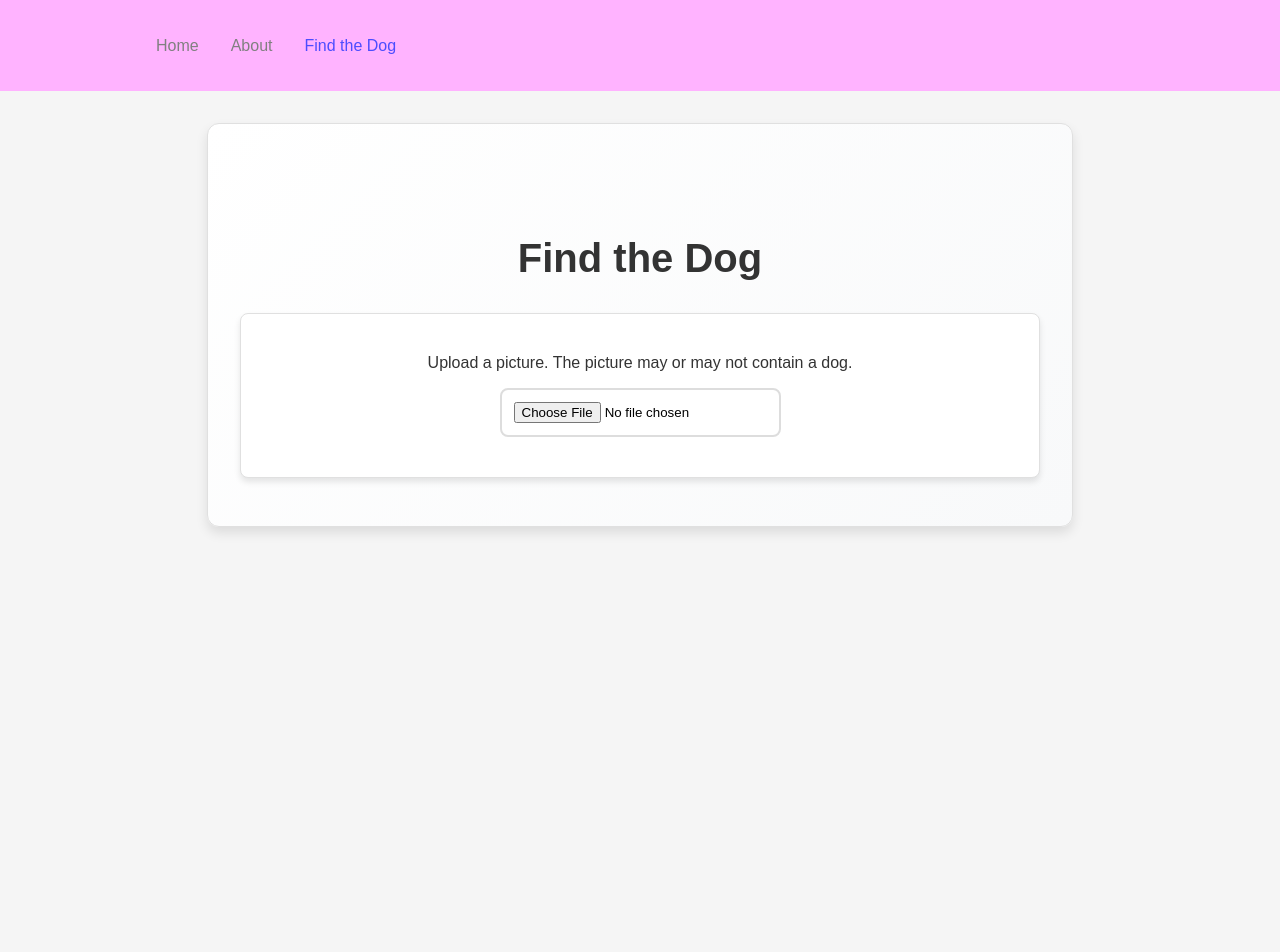
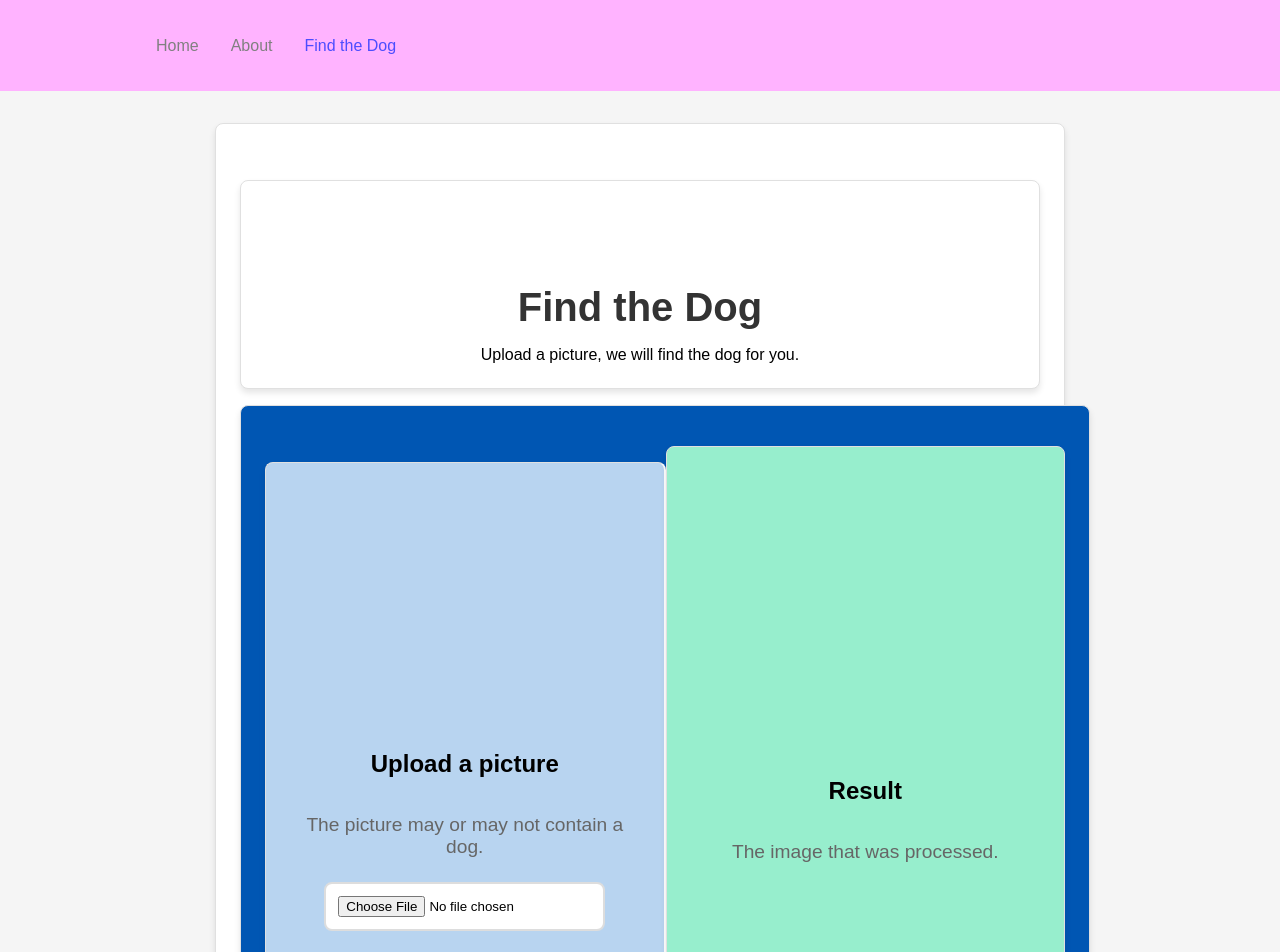
Before and after one commit to maver01/find-the-dog-frontend, a React (Create React App) app in the folder main-website/: page /findTheDog in a window 1280 px wide. Shown: the top 952 px of the page. Before the commit the page ends 800 px from the top, so only its background shows below. Built offline with nearby package versions, Linux system fonts and the light colour scheme.

Commit message:
working sections with Analyse button

```diff
--- a/main-website/src/App.css
+++ /dev/null
@@ -1,34 +0,0 @@
-/* Filename - App.css */
-
-.App {
-  text-align: center;
-  margin: 0;
-  padding: 0;
-  font-family: 'Segoe UI', Tahoma, Geneva, Verdana, sans-serif;
-}
-
-.App-header {
-  background-color: #282c34;
-  color: white;
-  min-height: 100vh;
-  display: flex;
-  flex-direction: column;
-  align-items: center;
-  justify-content: center;
-  padding: 2rem;
-  box-shadow: inset 0 0 10px rgba(0, 0, 0, 0.2);
-}
-
-.App-header h1 {
-  font-size: 3rem;
-  margin-bottom: 1rem;
-  font-weight: bold;
-}
-
-.App-header p {
-  font-size: 1.25rem;
-  line-height: 1.6;
-  margin: 0;
-}
-
-/* Add some responsive design for smaller screens */
--- a/main-website/src/App.js
+++ b/main-website/src/App.js
@@ -1,7 +1,6 @@
 // Filename - App.js
 
 import React from "react";
-import './App.css';
 import Navbar from "./components/Navbar";
 import {
 	BrowserRouter as Router,
--- a/main-website/src/pages/findTheDog.css
+++ b/main-website/src/pages/findTheDog.css
@@ -1,20 +1,35 @@
 /* Filename - findTheDog.css */
 
-.container {
-    max-width: 800px;
-    /* Max width for better readability */
-    margin: 2rem auto;
-    /* Center align and space out from top/bottom */
+.vertical-sections-container {
+    display: flex;
+    height: 100vh;
+    /* Full viewport height */
+    width: 100%;
+    /* Full width */
+    background-color: #0056b3;
+}
+
+.upload-section,
+.result-section {
+    background: #97eecd;
+    flex: 1;
+    /* Equal space for both sections */
     padding: 2rem;
-    /* Add ample padding for spacing */
-    text-align: center;
-    /* Center align text */
-    background: linear-gradient(135deg, #ffffff 0%, #f8f9fa 100%);
-    /* Subtle gradient background */
-    border-radius: 12px;
-    /* Rounded corners for the container */
-    box-shadow: 0 6px 12px rgba(0, 0, 0, 0.1);
-    /* Smooth shadow for depth */
+    /* Padding around the sections */
+    display: flex;
+    flex-direction: column;
+    align-items: center;
+    /* Center align items horizontally */
+    justify-content: center;
+    /* Center align items vertically */
+    box-sizing: border-box;
+    /* Include padding and border in the element's total width and height */
+}
+
+.upload-section {
+    background: #b8d4f0;
+    border-right: 2px solid #fff;
+    /* Add separator between sections */
 }
 
 h1 {
@@ -22,14 +37,23 @@ h1 {
     /* Larger font size for the heading */
     color: #333;
     /* Dark text color for contrast */
+    margin-bottom: 1rem;
+    /* Space below the heading */
+}
+
+p {
+    font-size: 1.2rem;
+    /* Font size for the description */
+    color: #666;
+    /* Slightly gray text color */
     margin-bottom: 1.5rem;
-    /* Space below the heading */
+    /* Space below the description */
 }
 
 input[type="file"] {
     display: block;
-    margin: 1rem auto;
-    /* Center align and add spacing */
+    margin-bottom: 1rem;
+    /* Space below the file input */
     padding: 0.75rem;
     /* Add padding for better touch target */
     border: 2px solid #ddd;
@@ -56,24 +80,13 @@ input[type="file"]:hover {
     /* Light border around the image */
     border-radius: 12px;
     /* Rounded corners for the image */
-    margin-top: 1.5rem;
-    /* Space above the image */
     box-shadow: 0 4px 8px rgba(0, 0, 0, 0.1);
     /* Subtle shadow for depth */
+    margin-bottom: 1rem;
+    /* Space below the uploaded image */
 }
 
-.image-container {
-    display: flex;
-    flex-direction: column;
-    align-items: center;
-    /* Center align the contents horizontally */
-    margin-top: 1rem;
-    /* Space from the top */
-}
-
-.upload-button {
-    margin-top: 1rem;
-    /* Space above the button */
+.analyse-button {
     padding: 0.75rem 1.5rem;
     /* Add padding for better touch target */
     font-size: 1rem;
@@ -90,18 +103,31 @@ input[type="file"]:hover {
     /* Pointer cursor on hover */
     transition: background-color 0.3s ease;
     /* Smooth transition for background color */
-    display: inline-block;
-    /* Inline block to respect margin */
+    margin-top: 1rem;
+    /* Add space between the image and button */
 }
 
-.upload-button:hover {
+.analyse-button:hover {
     background-color: #0056b3;
     /* Darker blue on hover */
 }
 
-.upload-button:disabled {
+.analyse-button:disabled {
     background-color: #b0bec5;
     /* Disabled state background color */
     cursor: not-allowed;
     /* Not-allowed cursor for disabled state */
 }
+
+.processed-image {
+    max-width: 100%;
+    /* Ensure the image fits within the container */
+    height: auto;
+    /* Maintain aspect ratio */
+    border: 1px solid #ddd;
+    /* Light border around the image */
+    border-radius: 12px;
+    /* Rounded corners for the image */
+    box-shadow: 0 4px 8px rgba(0, 0, 0, 0.1);
+    /* Subtle shadow for depth */
+}
--- a/main-website/src/pages/findTheDog.js
+++ b/main-website/src/pages/findTheDog.js
@@ -5,7 +5,8 @@ import './findTheDog.css';
 
 const FindTheDog = () => {
   const [image, setImage] = useState(null); // State to store the uploaded image
-  const [uploading, setUploading] = useState(false); // State to manage upload status
+  const [processedImage, setProcessedImage] = useState(null); // State to store the processed image
+  const [analysing, setAnalysing] = useState(false); // State to manage analyse status
 
   // Function to handle file input change
   const handleFileChange = (event) => {
@@ -19,9 +20,9 @@ const FindTheDog = () => {
     }
   };
 
-  // Function to handle the upload button click
-  const handleUploadClick = async () => {
-    setUploading(true);
+  // Function to handle the analyse button click
+  const handleAnalyseClick = async () => {
+    setAnalysing(true);
     try {
       const response = await fetch('/api/analyze', {
         method: 'POST',
@@ -32,44 +33,63 @@ const FindTheDog = () => {
       });
 
       const result = await response.json();
-      console.log(result); // Handle server response here
+      setProcessedImage(result.processedImage); // Assuming the server returns the processed image URL
     } catch (error) {
-      console.error('Error uploading image:', error);
+      console.error('Error analysing image:', error);
     } finally {
-      setUploading(false);
+      setAnalysing(false);
     }
   };
 
   return (
-    <div className="container">
+    <div>
+      <div>
         <h1>Find the Dog</h1>
-      <div>
-        <p>Upload a picture. The picture may or may not contain a dog.</p>
+		Upload a picture, we will find the dog for you.
+      </div>
+      <div className="vertical-sections-container">
+        <div className="upload-section">
+          <h2>Upload a picture</h2>
+          <p>The picture may or may not contain a dog.</p>
           <input
             type="file"
             accept="image/*"
             onChange={handleFileChange}
           />
           {image && (
-          <div className="image-container">
-            <h2>Uploaded Image:</h2>
+			<>
+			<h3>Uploaded Image:</h3>
 			<img
 			  src={image}
 			  alt="Uploaded Preview"
 			  className="uploaded-image"
 			/>
             <button
-              onClick={handleUploadClick}
-              className="upload-button"
-              disabled={uploading}
+              onClick={handleAnalyseClick}
+              className="analyse-button"
+              disabled={analysing}
             >
-              {uploading ? 'Uploading...' : 'Analyze Image'}
+              {analysing ? 'Analysing picture...' : 'Analyse'}
             </button>
+			</>
+          )}
+        </div>
+        <div className="result-section">
+			<h2>Result</h2>
+			<p>The image that was processed.</p>
+          {processedImage && (
+            <div>
+              <h2>Processed Image:</h2>
+              <img
+                src={processedImage}
+                alt="Processed Preview"
+                className="processed-image"
+              />
             </div>
           )}
         </div>
       </div>
+    </div>
   );
-};
-
+}
 export default FindTheDog;
```
Lines whose indentation alone changed are shown as unchanged.
